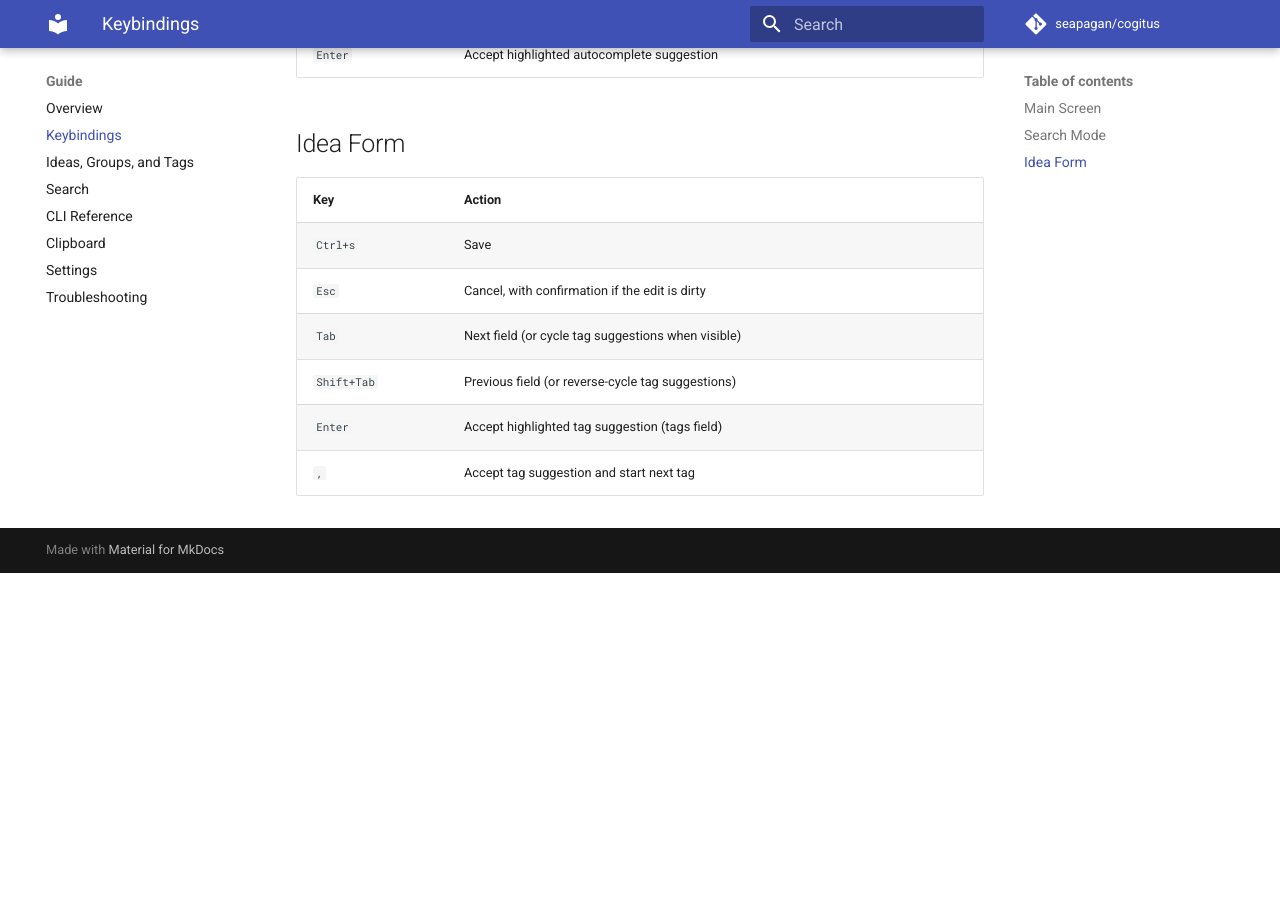
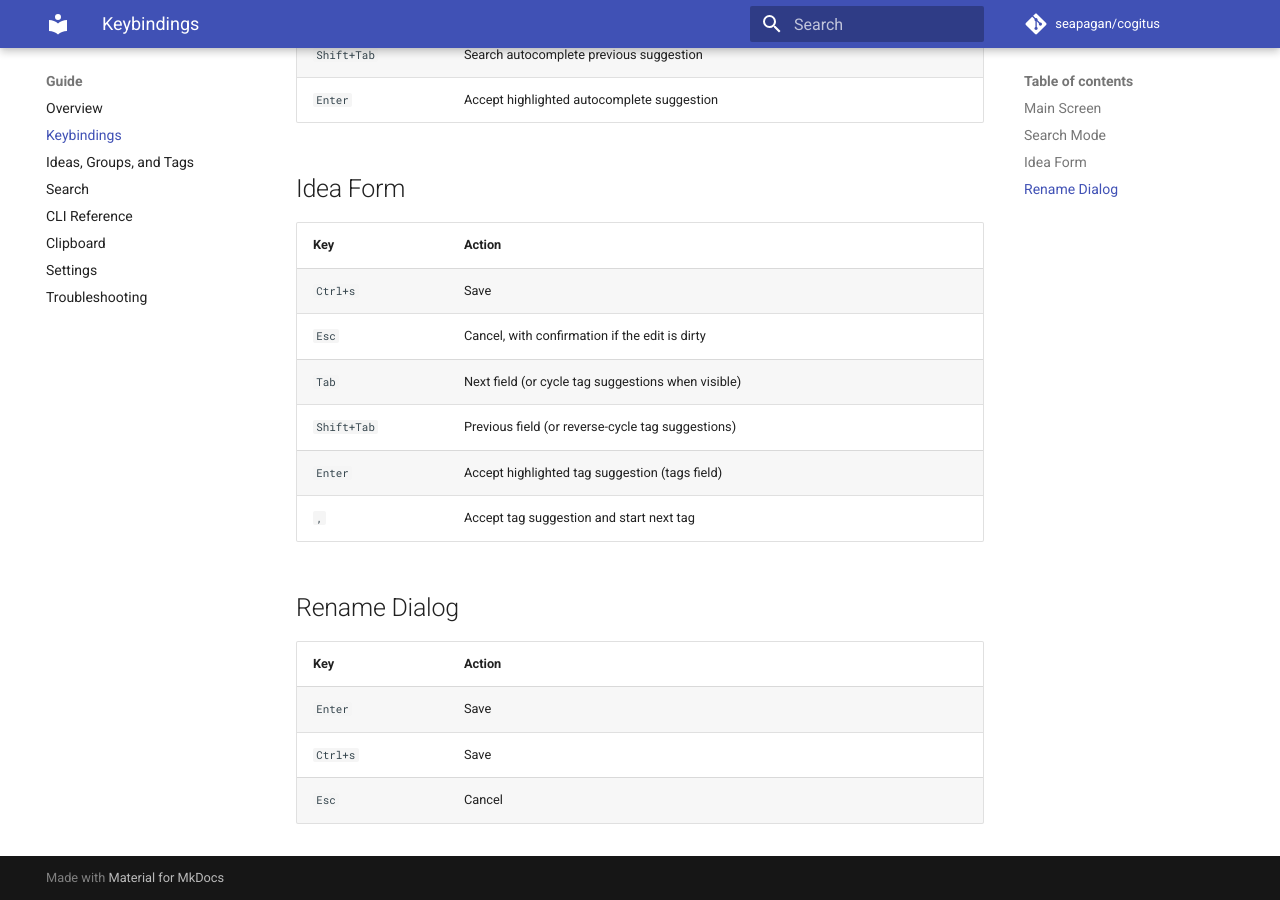
Before and after one commit to seapagan/cogitus, an MkDocs documentation site: the page built from docs/user-guide/keybindings.md, in a window 1280 px wide and 900 px high, scrolled down 1211 px. Built offline with MkDocs 1.6.1 and Material for MkDocs 9.7.7, drawn with Linux system fonts in a browser that asks for light colours; comment, search, counter and statistics services are not loaded; before the commit the page ends 1784 px from its top, so only the background shows below that; some of the changed text lies outside the part shown.

Commit message:
document rename shortcuts
Signed-off-by: Grant Ramsay <seapagan@gmail.com>

```diff
--- a/docs/user-guide/keybindings.md
+++ b/docs/user-guide/keybindings.md
@@ -6,6 +6,7 @@
 | -------- | ---------------------------------------------- |
 | `n`      | New idea                                       |
 | `e`      | Edit selected idea                             |
+| `r`      | Rename selected idea or group                  |
 | `d`      | Delete selected idea                           |
 | `g`      | New group                                      |
 | `G`      | Delete selected group                          |
@@ -38,3 +39,11 @@
 | `Shift+Tab` | Previous field (or reverse-cycle tag suggestions)  |
 | `Enter`     | Accept highlighted tag suggestion (tags field)     |
 | `,`         | Accept tag suggestion and start next tag           |
+
+## Rename Dialog
+
+| Key      | Action |
+| -------- | ------ |
+| `Enter`  | Save   |
+| `Ctrl+s` | Save   |
+| `Esc`    | Cancel |
```
Also changed, not shown: README.md (+1 -0 lines), docs/getting-started/quickstart.md (+2 -1 lines), docs/user-guide/ideas-groups-tags.md (+4 -0 lines).
